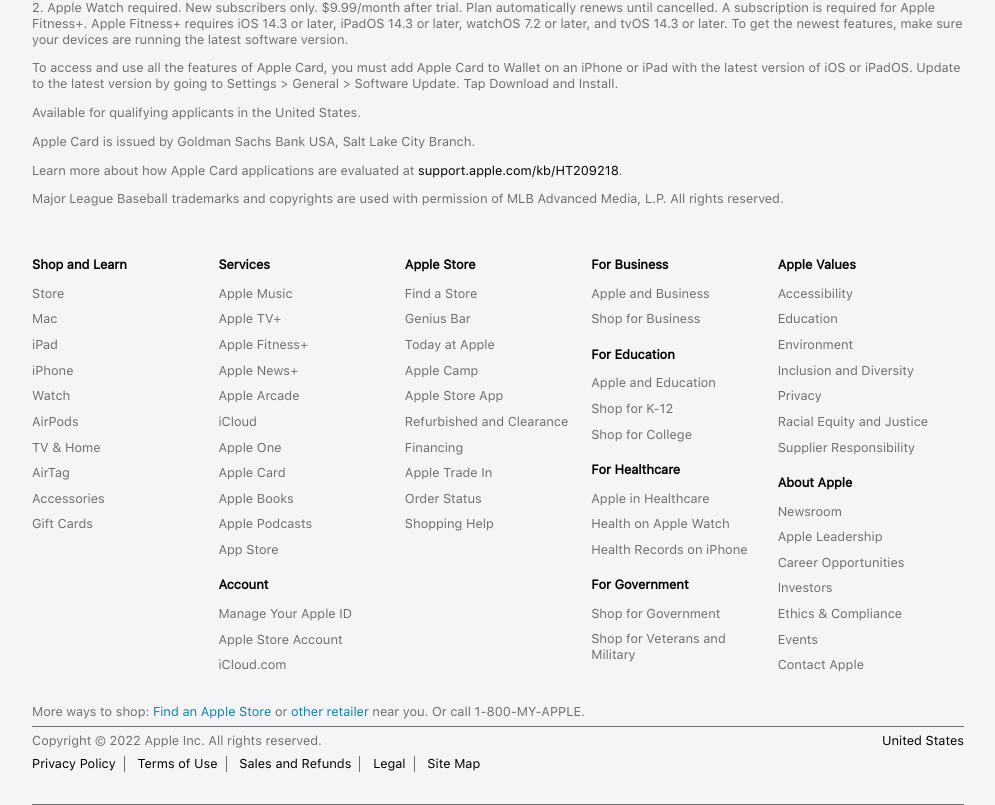
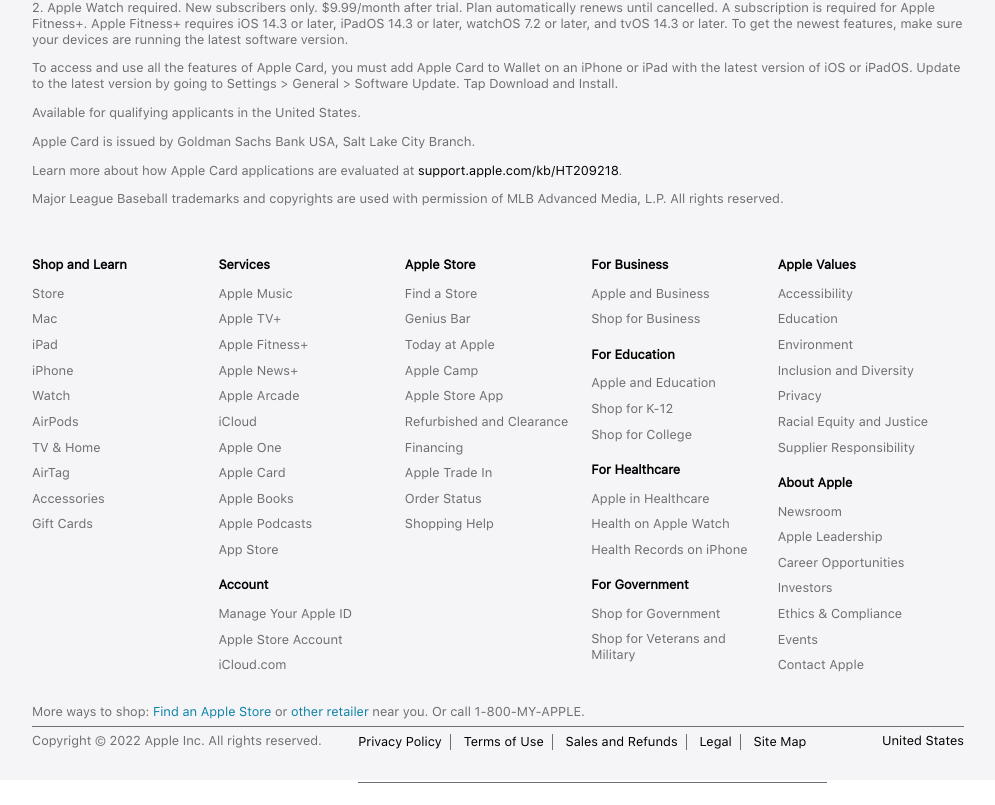
Before and after one commit to Boi92/DnB-Project, a website: page src/index.html in a window 1280 px wide. Shown: the part 3437-4242 px from the top of the page, without its empty margins (142-1137 px from the left). After the commit the page ends 4220 px from the top, so only its background shows below. Drawn offline with Linux system fonts and the light colour scheme.

Commit message:
fixed footer issue 3rd screensize

```diff
--- a/src/sass/layout/_footer.scss
+++ b/src/sass/layout/_footer.scss
@@ -123,3 +123,13 @@
     top: 0;
   }
 }
+@media only screen and (min-width: 877px) {
+  .footer-links {
+    position: absolute;
+    top: 25%;
+    left: 35%;
+  }
+  .footer-copyright {
+    padding-bottom: 1.5rem;
+  }
+}
```
Also changed, not shown: src/main.css, 1 other file.
